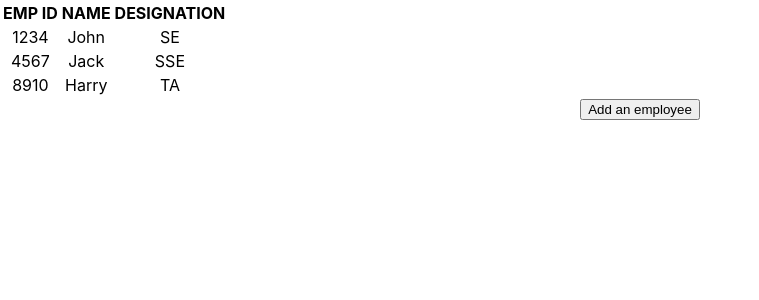
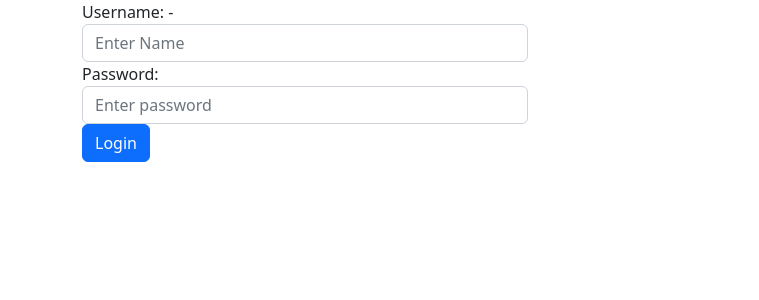
Before and after one commit to harshit-kumar78/react-demo, a React (Create React App) app: page / in a window 1280 px wide. Shown: the top 300 px of the page, without its empty margins (0-759 px from the left). Built offline with nearby package versions, Linux system fonts and the light colour scheme.

Commit message:
form created

```diff
--- a/package.json
+++ b/package.json
@@ -7,6 +7,7 @@
     "@testing-library/react": "^13.4.0",
     "@testing-library/user-event": "^13.5.0",
     "axios": "^1.3.4",
+    "bootstrap": "^5.2.3",
     "react": "^18.2.0",
     "react-dom": "^18.2.0",
     "react-scripts": "5.0.1",
--- a/src/App.css
+++ b/src/App.css
@@ -1,3 +1,4 @@
-.App {
+/* .App {
   text-align: center;
-}
+  justify-content: center;
+} */
--- a/src/App.js
+++ b/src/App.js
@@ -6,14 +6,12 @@ import Body from "./componets/Body";
 import User from "./componets/User";
 import FetchData from "./componets/FetchData";
 import Employees from "./componets/Employees";
+import Login from "./componets/Login";
 function App() {
   const [display, setDisplay] = useState(true);
   return (
     <div className="App">
-      {/* <button onClick={() => setDisplay(!display)}>toogle</button>
-      {display && <User />} */}
-
-      <Employees></Employees>
+      <Login></Login>
     </div>
   );
 }
--- /dev/null
+++ b/src/componets/Login.jsx
@@ -0,0 +1,62 @@
+import React, { useState } from "react";
+import "../../node_modules/bootstrap/dist/css/bootstrap.min.css";
+
+const Login = () => {
+  const [data, setData] = useState({ username: "", password: "" });
+  const [status, setStatus] = useState(null);
+
+  const handleChange = (event) => {
+    const { name, value } = event.target;
+    setData({ ...data, [name]: value });
+  };
+  const handleSubmit = (event) => {
+    event.preventDefault();
+    if (data.username == "" || data.password == "") {
+      setStatus(false);
+    } else {
+      setStatus(true);
+    }
+  };
+  return (
+    <div className="container">
+      <form onSubmit={handleSubmit}>
+        <div className="form-group">
+          <label htmlFor="name">Username:</label>
+          {data.username} - {data.password}
+          <input
+            style={{ width: "40%" }}
+            type="text"
+            className="form-control"
+            id="name"
+            placeholder="Enter Name"
+            name="username"
+            value={data.username}
+            onChange={handleChange}
+          />
+        </div>
+        <div className="form-group">
+          <label htmlFor="pwd">Password:</label>
+          <input
+            style={{ width: "40%" }}
+            type="password"
+            className="form-control"
+            id="pwd"
+            placeholder="Enter password"
+            name="password"
+            value={data.password}
+            onChange={handleChange}
+          />
+        </div>
+        <button type="submit" className="btn btn-primary">
+          Login
+        </button>
+      </form>
+      {status == true && <p className="text-success">Login Successfull</p>}
+      {status == false && (
+        <p className="text-danger">enter username and password</p>
+      )}
+    </div>
+  );
+};
+
+export default Login;
```
Also changed, not shown: 1 other file (tests, documents, lock files or other folders).
